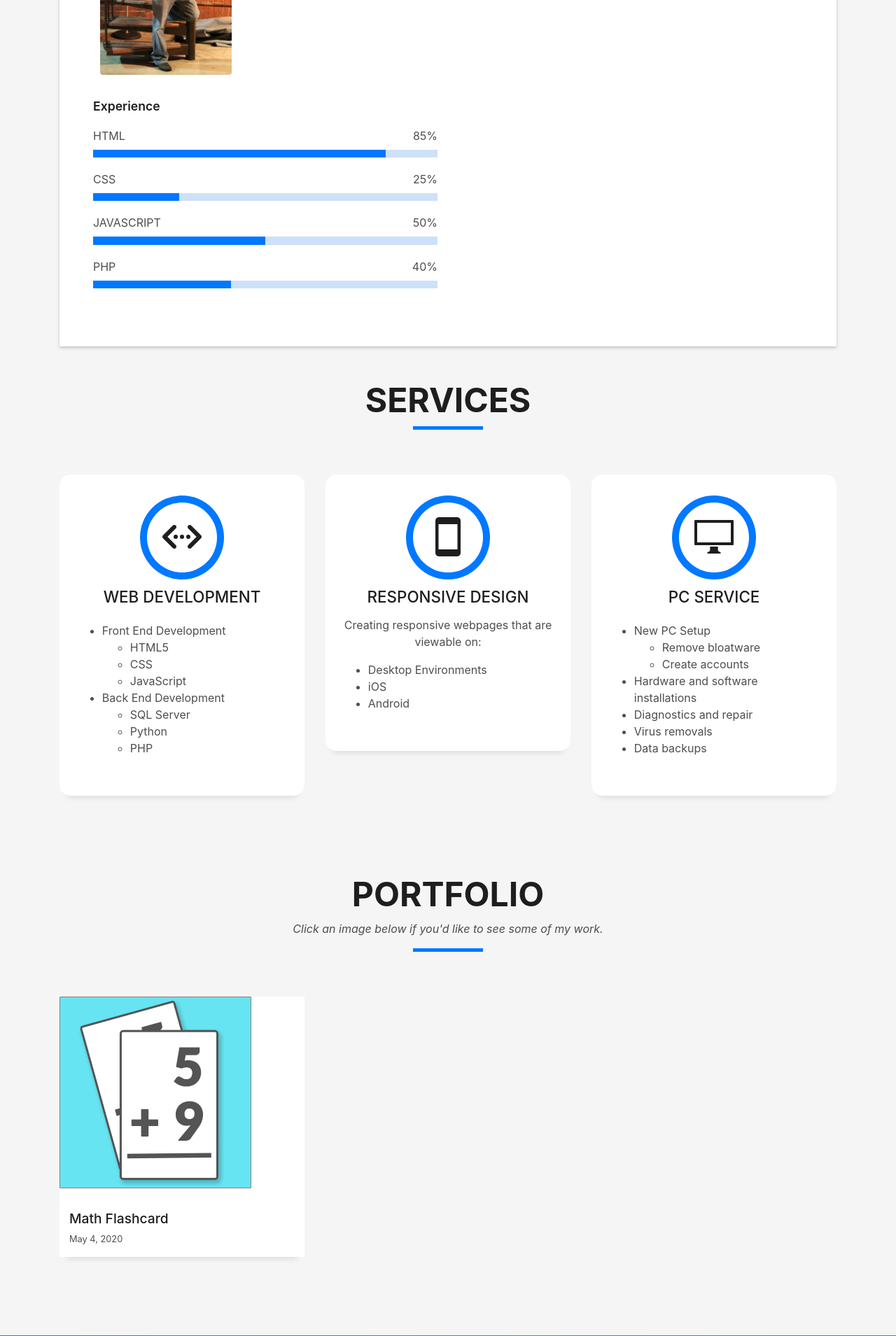
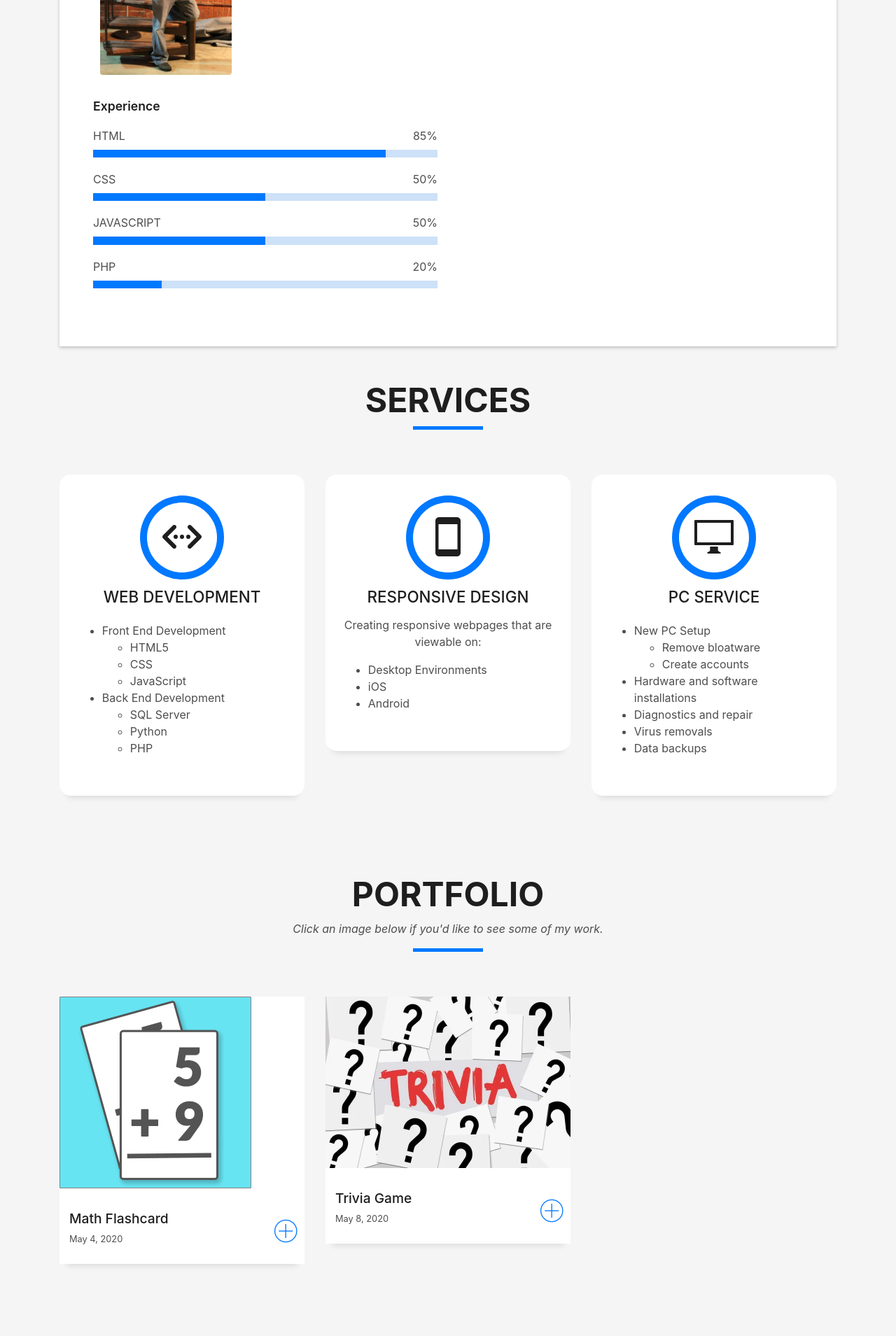
Before and after one commit to jgriffin407/Website, a PHP site: page / in a window 1280 px wide. Shown: the part 1102-3011 px from the top of the page at 70% size. Run offline with PHP 8.4, Linux system fonts and the light colour scheme; some web fonts are replaced.

Commit message:
updated skills section

```diff
--- a/index.php
+++ b/index.php
@@ -111,9 +111,9 @@
                     <div class="progress-bar" role="progressbar" style="width: 85%;" aria-valuenow="85" aria-valuemin="0"
                       aria-valuemax="100"></div>
                   </div>
-                  <span>CSS</span> <span class="pull-right">25%</span>
+                  <span>CSS</span> <span class="pull-right">50%</span>
                   <div class="progress">
-                    <div class="progress-bar" role="progressbar" style="width: 25%" aria-valuenow="25" aria-valuemin="0"
+                    <div class="progress-bar" role="progressbar" style="width: 50%" aria-valuenow="50" aria-valuemin="0"
                       aria-valuemax="100"></div>
                   </div>
                   <span>JAVASCRIPT</span> <span class="pull-right">50%</span>
@@ -121,9 +121,9 @@
                     <div class="progress-bar" role="progressbar" style="width: 50%" aria-valuenow="50" aria-valuemin="0"
                       aria-valuemax="100"></div>
                   </div>
-                  <span>PHP</span> <span class="pull-right">40%</span>
+                  <span>PHP</span> <span class="pull-right">20%</span>
                   <div class="progress">
-                    <div class="progress-bar" role="progressbar" style="width: 40%" aria-valuenow="40" aria-valuemin="0"
+                    <div class="progress-bar" role="progressbar" style="width: 20%" aria-valuenow="20" aria-valuemin="0"
                       aria-valuemax="100"></div>
                   </div>
                 </div>
@@ -254,20 +254,25 @@
           </div>
         </div>
       </div>
+      <!--Portfolio box#1 starts here-->
       <div class="row">
         <div class="col-md-4">
           <div class="work-box">
+            <a href="Flashcard/addition.php">
               <div class="work-img">
-                <a href="Flashcard/addition.php">
-                <img src="img/flashcard.png" alt="mathflashcard">
-              </a>
+                <img src="img/flashcard.png" alt="mathcard" class="img-fluid">
               </div>
               <div class="work-content">
                 <div class="row">
                   <div class="col-sm-8">
                     <h2 class="w-title">Math Flashcard</h2>
                     <div class="w-more">
-                      <span class= "w-date">May 4, 2020</span>
+                    <span class="w-date">May 4, 2020</span>
+                    </div>
+                  </div>
+                  <div class="col-sm-4">
+                    <div class="w-like">
+                      <span class="ion-ios-plus-outline"></span>
                     </div>
                   </div>
                 </div>
@@ -275,7 +280,131 @@
             </a>
           </div>
         </div>
+        <!--Portfolio box# 1 ends here-->
+        <!--Portfolio box#2 starts here-->
+        <div class="col-md-4">
+          <div class="work-box">
+            <a href="Quiz/index.php">
+              <div class="work-img">
+                <img src="img/trivia.jpg" alt="trivia" class="img-fluid">
+              </div>
+              <div class="work-content">
+                <div class="row">
+                  <div class="col-sm-8">
+                    <h2 class="w-title">Trivia Game</h2>
+                    <div class="w-more">
+                      <span class="w-date">May 8, 2020</span>
+                    </div>
+                  </div>
+                  <div class="col-sm-4">
+                    <div class="w-like">
+                      <span class="ion-ios-plus-outline"></span>
+                    </div>
+                  </div>
+                </div>
+              </div>
+            </a>
+          </div>
         </div>
+        <!--Portfolio box#2 ends here-->
+        <!--This section is hidden until content is added
+        <div class="col-md-4">
+          <div class="work-box">
+            <a href="">
+              <div class="work-img">
+                <img src="" alt="" class="img-fluid">
+              </div>
+              <div class="work-content">
+                <div class="row">
+                  <div class="col-sm-8">
+                    <h2 class="w-title">""</h2>
+                    <div class="w-more">
+                      <span class="w-date">""</span>
+                    </div>
+                  </div>
+                  <div class="col-sm-4">
+                    <div class="w-like">
+                      <span class="ion-ios-plus-outline"></span>
+                    </div>
+                  </div>
+                </div>
+              </div>
+            </a>
+          </div>
+        </div>
+        <div class="col-md-4">
+          <div class="work-box">
+            <a href="">
+              <div class="work-img">
+                <img src="" alt="" class="img-fluid">
+              </div>
+              <div class="work-content">
+                <div class="row">
+                  <div class="col-sm-8">
+                    <h2 class="w-title">""</h2>
+                    <div class="w-more">
+                      <span class="w-date">""</span>
+                    </div>
+                  </div>
+                  <div class="col-sm-4">
+                    <div class="w-like">
+                      <span class="ion-ios-plus-outline"></span>
+                    </div>
+                  </div>
+                </div>
+              </div>
+            </a>
+          </div>
+        </div>
+        <div class="col-md-4">
+          <div class="work-box">
+            <a href="">
+              <div class="work-img">
+                <img src="" alt="" class="img-fluid">
+              </div>
+              <div class="work-content">
+                <div class="row">
+                  <div class="col-sm-8">
+                    <h2 class="w-title">""</h2>
+                    <div class="w-more">
+                      <span class="w-date">""</span>
+                    </div>
+                  </div>
+                  <div class="col-sm-4">
+                    <div class="w-like">
+                      <span class="ion-ios-plus-outline"></span>
+                    </div>
+                  </div>
+                </div>
+              </div>
+            </a>
+          </div>
+        </div>
+        <div class="col-md-4">
+          <div class="work-box">
+            <a href="">
+              <div class="work-img">
+                <img src="" alt="" class="img-fluid">
+              </div>
+              <div class="work-content">
+                <div class="row">
+                  <div class="col-sm-8">
+                    <h2 class="w-title">""</h2>
+                    <div class="w-more">
+                      <span class="w-date">""</span>
+                    </div>
+                  </div>
+                  <div class="col-sm-4">
+                    <div class="w-like">
+                      <span class="ion-ios-plus-outline"></span>
+                    </div>
+                  </div>
+                </div>
+              </div>
+            </a>
+          </div>
+        </div>
+      -->
       </div>
     </div>
   </section>
```
Also changed, not shown: Quiz/css/main.css (+11 -6 lines), Quiz/index.html (+19 -4 lines), Quiz/movies.html (+15 -0 lines), Quiz/simpsons.html (+15 -0 lines), Quiz/sports.html (+15 -0 lines), Quiz/img/gamepad-solid-16x16.png (added), Quiz/img/gamepad-solid-32x32.png (added), Quiz/img/gamepad-solid.png (added), img/trivia.jpg (added).
